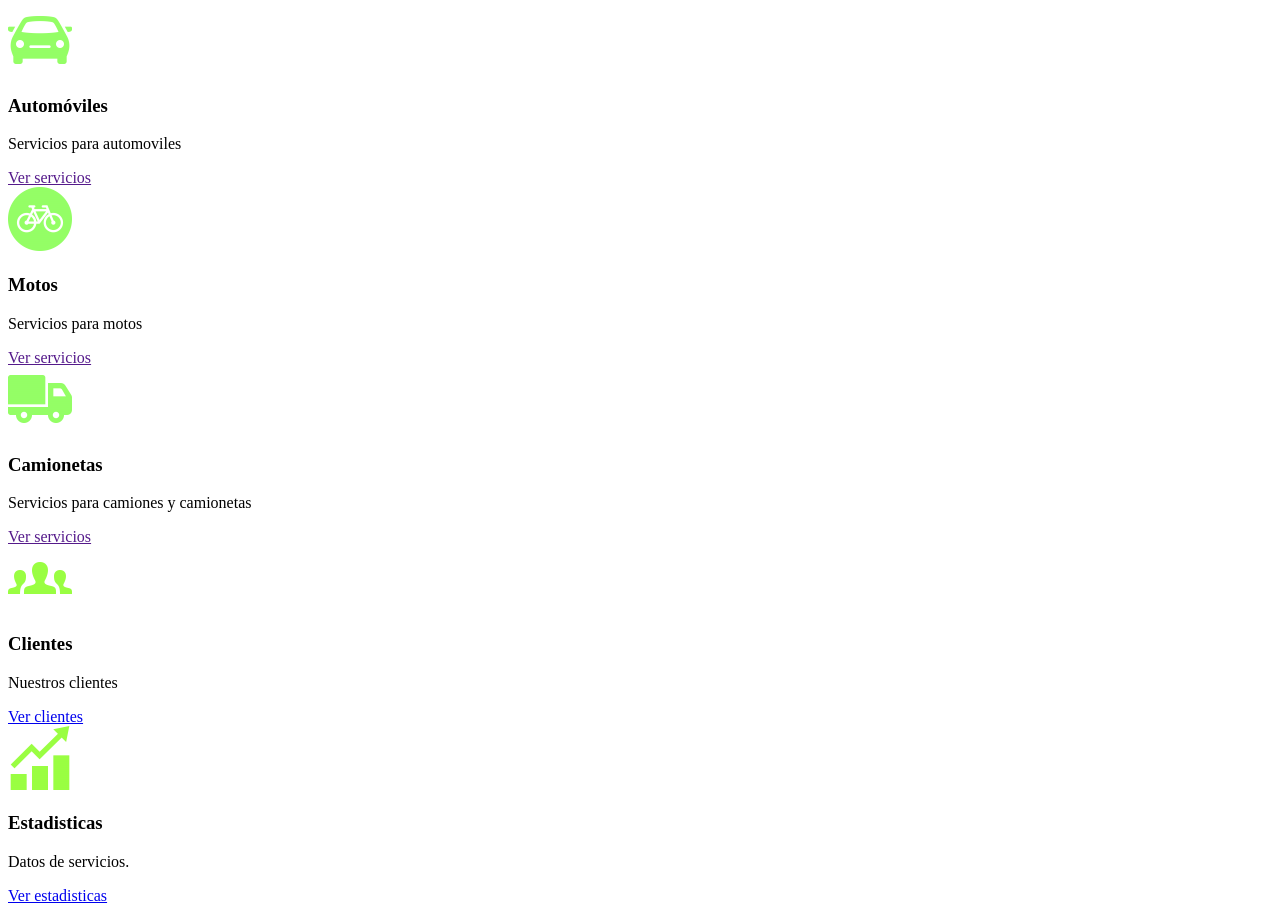
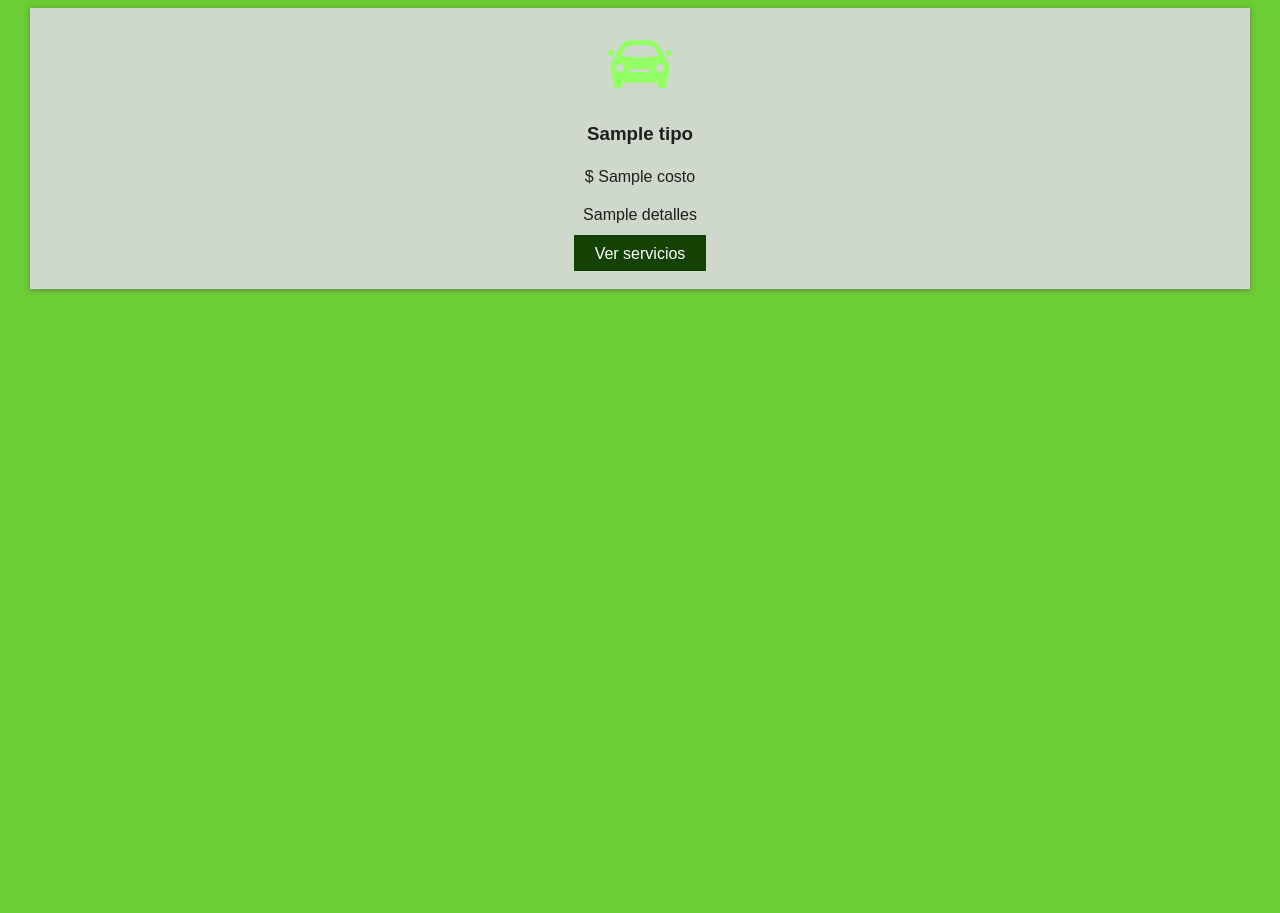
Before and after one commit to Redoxfox/mysite, a Flask app: template app/templates/lavasplash/Servicios.html in a window 1280 px wide. After the commit the page ends 293 px from the top, so only its background shows below. Run offline with Flask 2, Linux system fonts and the light colour scheme; the template is opened without the code that fills it: most values are stand-ins (such as "Sample title", 1, 10 or a date in 2020); parts of the project's set-up code (start-up, migrations or seed data) failed here and were passed over.

Commit message:
Servicios Lavasplash>>Implementacion servicios por categoria

```diff
--- a/app/static/css/css_homels/Servicios.css
+++ b/app/static/css/css_homels/Servicios.css
@@ -1,3 +1,28 @@
+/* CSS Variables */
+:root {
+    --primary: rgba(214, 218, 216, 0.925);
+    /*--primary: rgba(120, 129, 126, 0.925);
+    --dark: rgb(245, 247, 244);*/
+    --dark: rgb(29, 31, 29);
+    --light: #fff;
+    --shadow: 0 1px 5px rgba(104, 104, 104, 0.8);
+    --white: white;
+    --btn:rgb(19, 66, 4);
+  }
+
+  html {
+    box-sizing: border-box;
+    font-family: Arial, Helvetica, sans-serif;
+    color: var(--dark);
+  }
+
+  body {
+    background: rgb(107, 204, 51);
+    margin-left: 30px;
+    margin-right: 30px;
+    line-height: 1.4;
+  }
+
 /* Boxes */
 .boxes {
     display: grid;
@@ -10,4 +35,12 @@
     text-align: center;
     padding: 1.5rem 1.5rem;
     box-shadow: var(--shadow);
-  }
+}
+
+.btn {
+    background: var(--btn);
+    color: var(--light);
+    padding: 0.6rem 1.3rem;
+    text-decoration: none;
+    border: 0;
+}
--- a/app/templates/lavasplash/Servicios.html
+++ b/app/templates/lavasplash/Servicios.html
@@ -4,42 +4,22 @@
     <meta charset="UTF-8">
     <meta name="viewport" content="width=device-width, initial-scale=1.0">
     <title>Servicios Lavado Ecologico</title>
+    <link href= "{{ url_for('static', filename='css/css_homels/Servicios.css') }}" rel="stylesheet" type="text/css" media="screen" />
 </head>
 <body>
     <div class="container">
       <!-- Boxes Section -->
       <section class="boxes">
+        {% for valor in Oferta_Servicio %}
         <div class="box">
           <!-- Codigo color 9AFF42 imagen -->
           <img src="{{ url_for('static', filename='imgs/car.png') }}">
-          <h3>Automóviles</h3>
-          <p>Servicios para automoviles</p>
-          <a href="" class="btn">Ver servicios</a>
+          <h3>{{ valor.tipo }}</h3>
+          <p>$ {{ valor.costo }}</p>
+          <p>{{ valor.detalles }}</p>
+          <a href="{{url}}/Servicios/1" class="btn">Ver servicios</a>
         </div>
-        <div class="box">
-          <img src="{{ url_for('static', filename='imgs/moto.png') }}">
-          <h3>Motos</h3>
-          <p>Servicios para motos</p>
-          <a href="" class="btn">Ver servicios</a>
-        </div>
-        <div class="box">
-          <img src="{{ url_for('static', filename='imgs/camion.png') }}">
-          <h3>Camionetas</h3>
-          <p>Servicios para camiones y camionetas</p>
-          <a href="" class="btn">Ver servicios</a>
-        </div>
-        <div class="box">
-          <img src="{{ url_for('static', filename='imgs/user.png') }}">
-          <h3>Clientes</h3>
-          <p>Nuestros clientes</p>
-          <a href="{{url}}/Clientes" class="btn">Ver clientes</a>
-        </div>
-        <div class="box">
-          <img src="{{ url_for('static', filename='imgs/data.png') }}">
-          <h3>Estadisticas</h3>
-          <p>Datos de servicios.</p>
-          <a href="{{url}}/ProcesarServicios" class="btn">Ver estadisticas</a>
-        </div>
+        {% endfor %}
       </section>
     </div>
 </body>
--- a/app/templates/lavasplash/home_ls.html
+++ b/app/templates/lavasplash/home_ls.html
@@ -61,19 +61,19 @@
             <img src="{{ url_for('static', filename='imgs/car.png') }}">
             <h3>Automóviles</h3>
             <p>Servicios para automoviles</p>
-            <a href="" class="btn">Ver servicios</a>
+            <a href="{{url}}/Servicios/1/" class="btn">Ver servicios</a>
           </div>
           <div class="box">
             <img src="{{ url_for('static', filename='imgs/moto.png') }}">
             <h3>Motos</h3>
             <p>Servicios para motos</p>
-            <a href="" class="btn">Ver servicios</a>
+            <a href="{{url}}/Servicios/3/" class="btn">Ver servicios</a>
           </div>
           <div class="box">
             <img src="{{ url_for('static', filename='imgs/camion.png') }}">
             <h3>Camionetas</h3>
             <p>Servicios para camiones y camionetas</p>
-            <a href="" class="btn">Ver servicios</a>
+            <a href="{{url}}/Servicios/2/" class="btn">Ver servicios</a>
           </div>
           <div class="box">
             <img src="{{ url_for('static', filename='imgs/user.png') }}">
```
Also changed, not shown: app/routes/project/lavasplah.py (+12 -13 lines).
